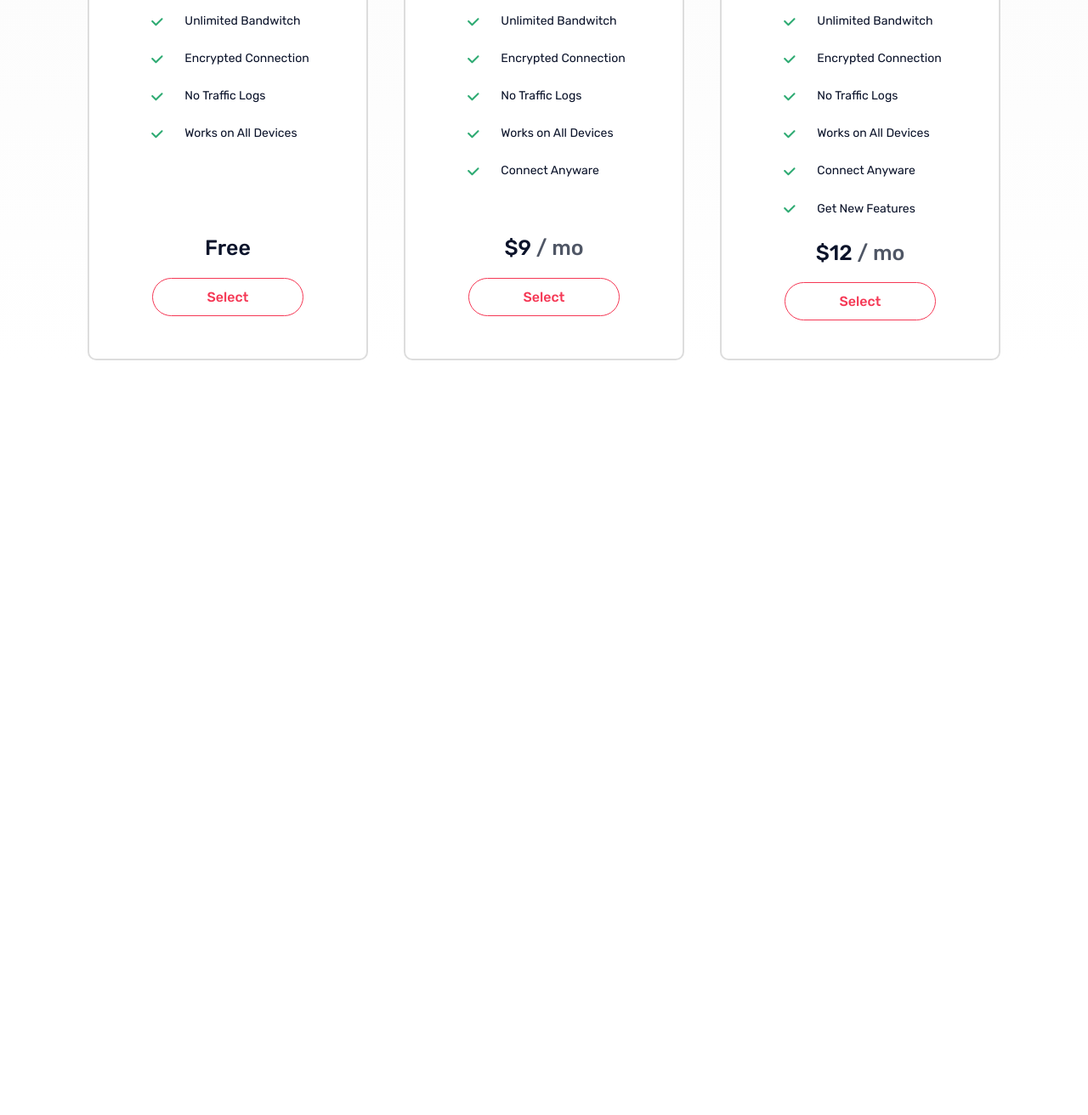
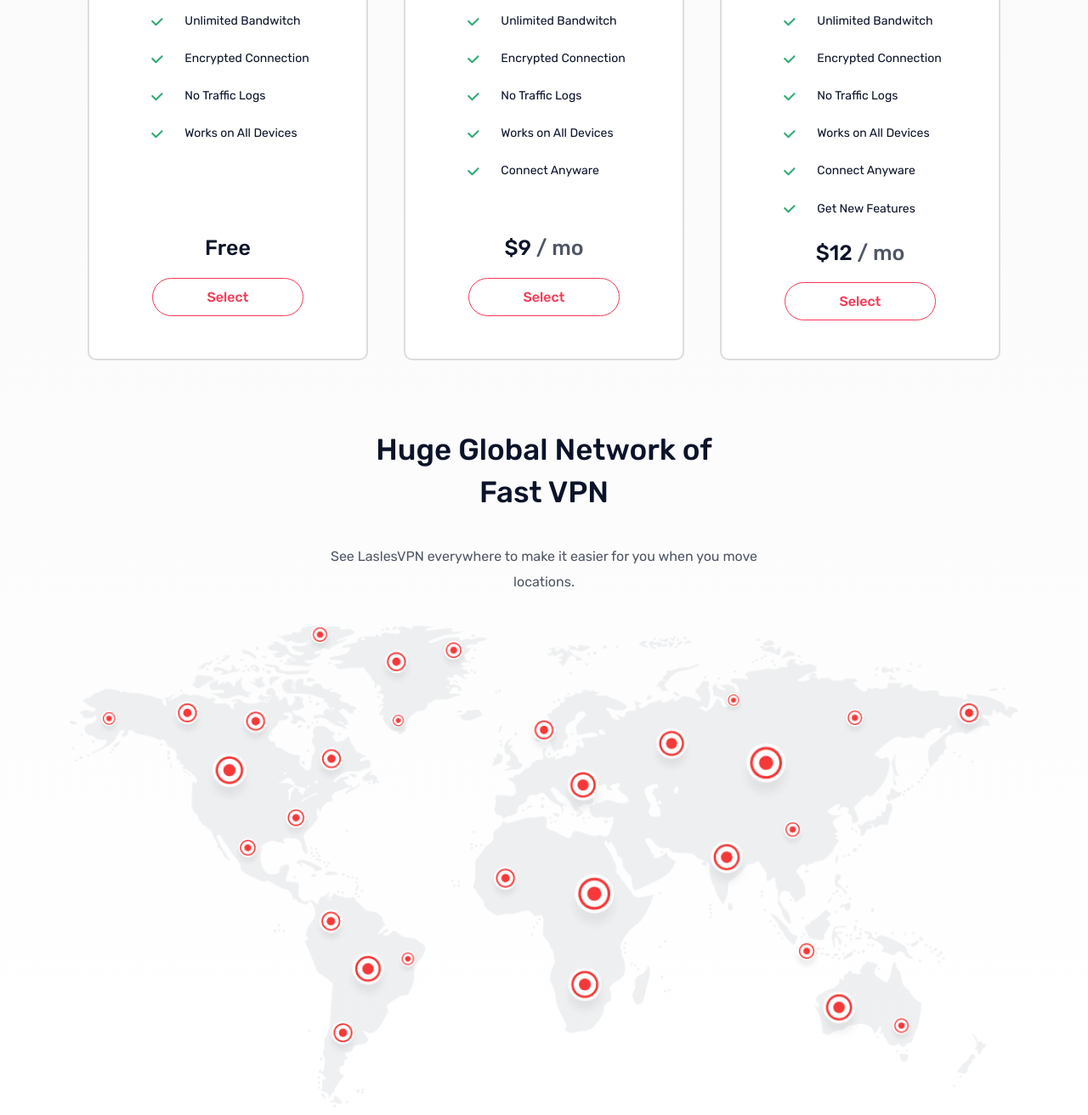
Before and after one commit to MixelinSoft/lasles-vpn-landing-page, a website: page index.html in a window 1280 px wide. Shown: the part 2172-3484 px from the top of the page at 85% size. Before the commit the page ends 2596 px from the top, so only its background shows below. Drawn offline with Linux system fonts and the light colour scheme; files whose address does not match are found by name.

Commit message:
Add map section with title, description, and image; update styles for alignment and layout

```diff
--- a/css/style.css
+++ b/css/style.css
@@ -41,10 +41,11 @@ body {
   margin-bottom: 20px;
 }
 .section-title h2 {
+  text-align: center;
   font-size: 35px;
   font-weight: 500;
   line-height: 50px;
-  max-width: 555px;
+  max-width: 460px;
   margin: 0;
 }
 .section-description {
@@ -245,6 +246,7 @@ body {
   border-radius: 10px;
   box-shadow: none;
   transition: border 0.3s ease, box-shadow 0.3s ease;
+  cursor: pointer;
 }
 .plan-card:hover {
   border: 2px solid var(--red);
@@ -308,3 +310,16 @@ body {
 .plan-price-period {
   color: var(--grey);
 }
+
+/* Map Section */
+.map-section {
+  margin-bottom: 8px;
+}
+.map-image {
+  display: flex;
+  justify-content: center;
+  align-items: center;
+}
+.map-image img {
+  width: 100%;
+}
--- a/index.html
+++ b/index.html
@@ -310,6 +310,21 @@
             </div>
           </div>
         </section>
+
+        <section class="map-section container">
+          <div class="section-title">
+            <h2>Huge Global Network of Fast VPN</h2>
+          </div>
+          <div class="section-description">
+            <p>
+              See LaslesVPN everywhere to make it easier for you when you move
+              locations.
+            </p>
+          </div>
+          <div class="map-image">
+            <img src="./assests/images/map.png" alt="Map" />
+          </div>
+        </section>
       </div>
     </main>
   </body>
```
Also changed, not shown: assests/images/map.png (added).
